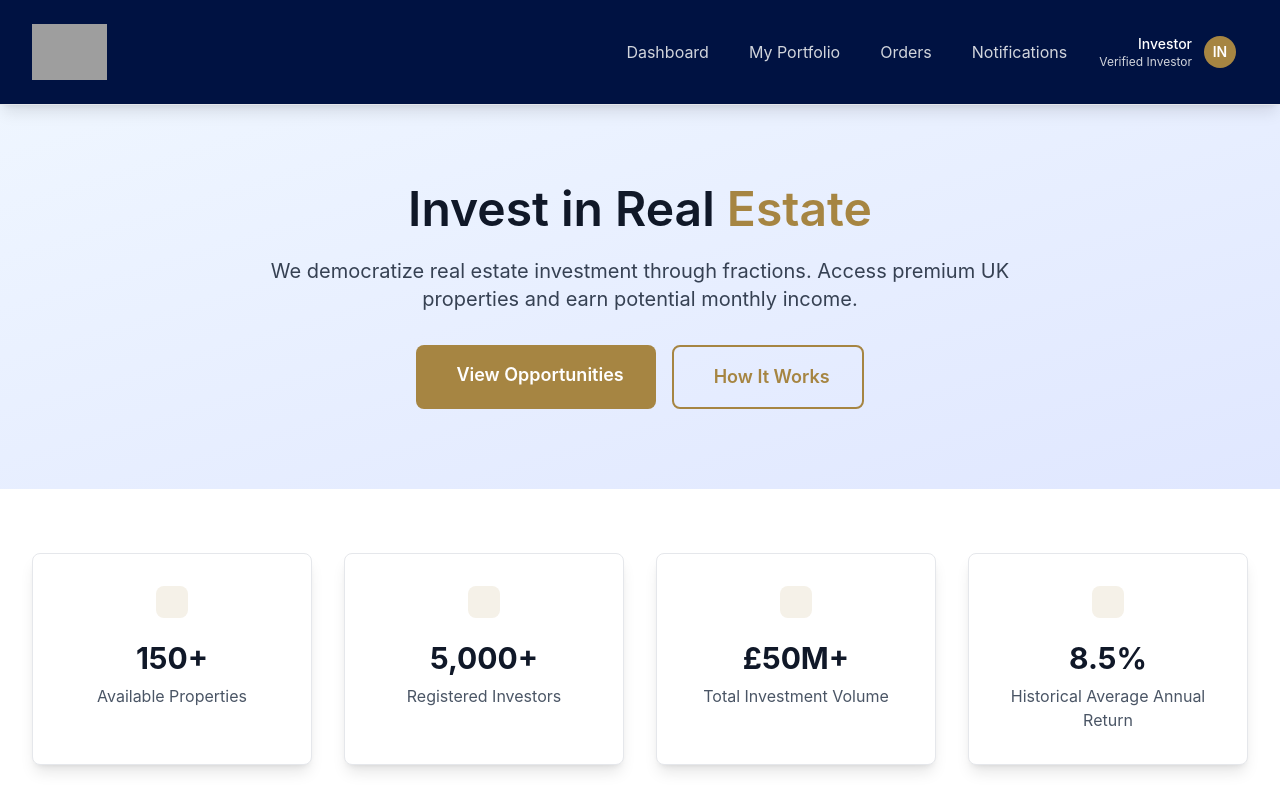
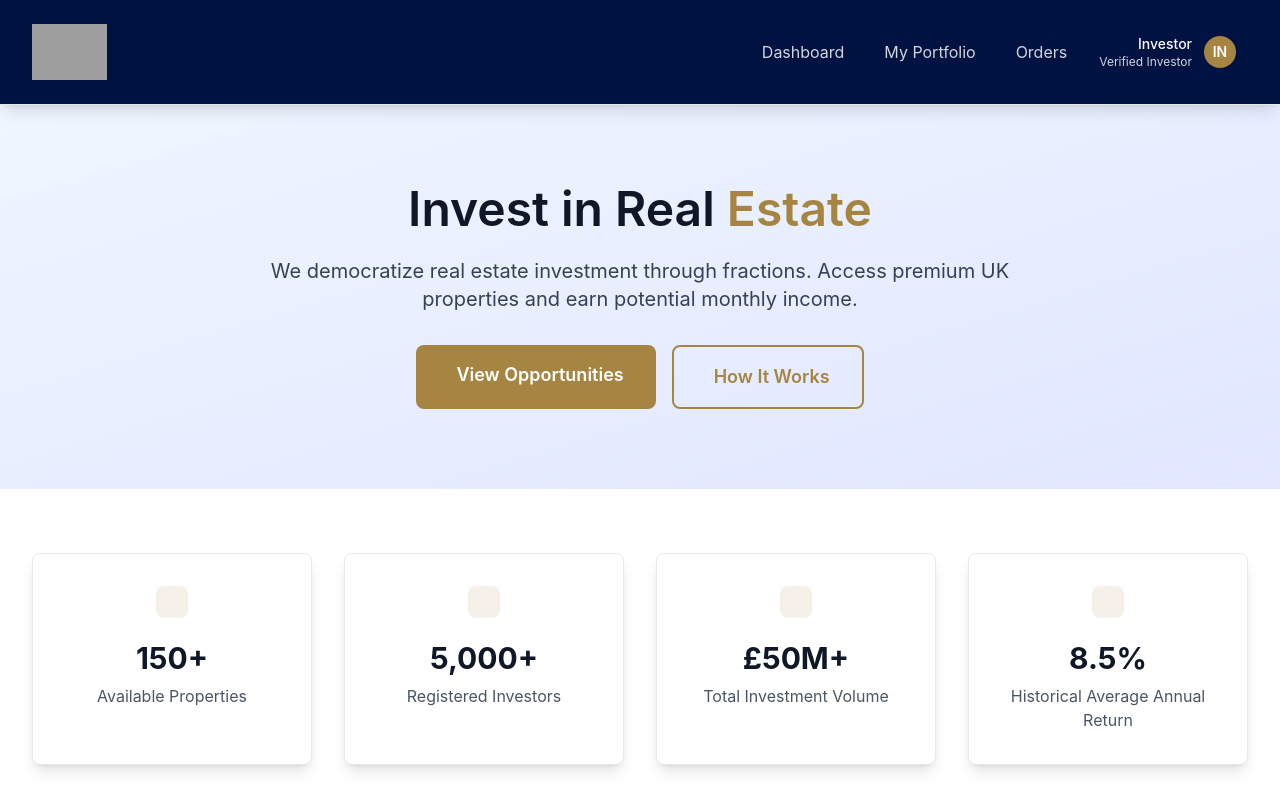
Before and after one commit to ViniciusTomVidal/ponte-marketplace, a Vue app: page / in a window 1280 px wide. Shown: the top 800 px of the page. Built offline with nearby package versions, Linux system fonts and the light colour scheme; no server answers; sample sign-in values are in the browser's storage; grey boxes are pictures that could not be loaded.

Commit message:
Fix(Header): remove notifications

```diff
--- a/src/components/AppHeader.vue
+++ b/src/components/AppHeader.vue
@@ -26,9 +26,9 @@
           <router-link to="/investor/orders" class="text-gray-300 transition-colors hover:text-white">
             <i class="fas fa-shopping-cart mr-2"></i>Orders
           </router-link>
-          <a href="#" class="text-gray-300 transition-colors hover:text-white">
-            <i class="fas fa-bell mr-2"></i>Notifications
-          </a>
+<!--          <a href="#" class="text-gray-300 transition-colors hover:text-white">-->
+<!--            <i class="fas fa-bell mr-2"></i>Notifications-->
+<!--          </a>-->
           <div class="flex items-center space-x-3">
             <div class="text-right hidden md:block">
               <p class="text-sm font-medium text-white">{{ userData.first_name || 'Investor' }}</p>
```
